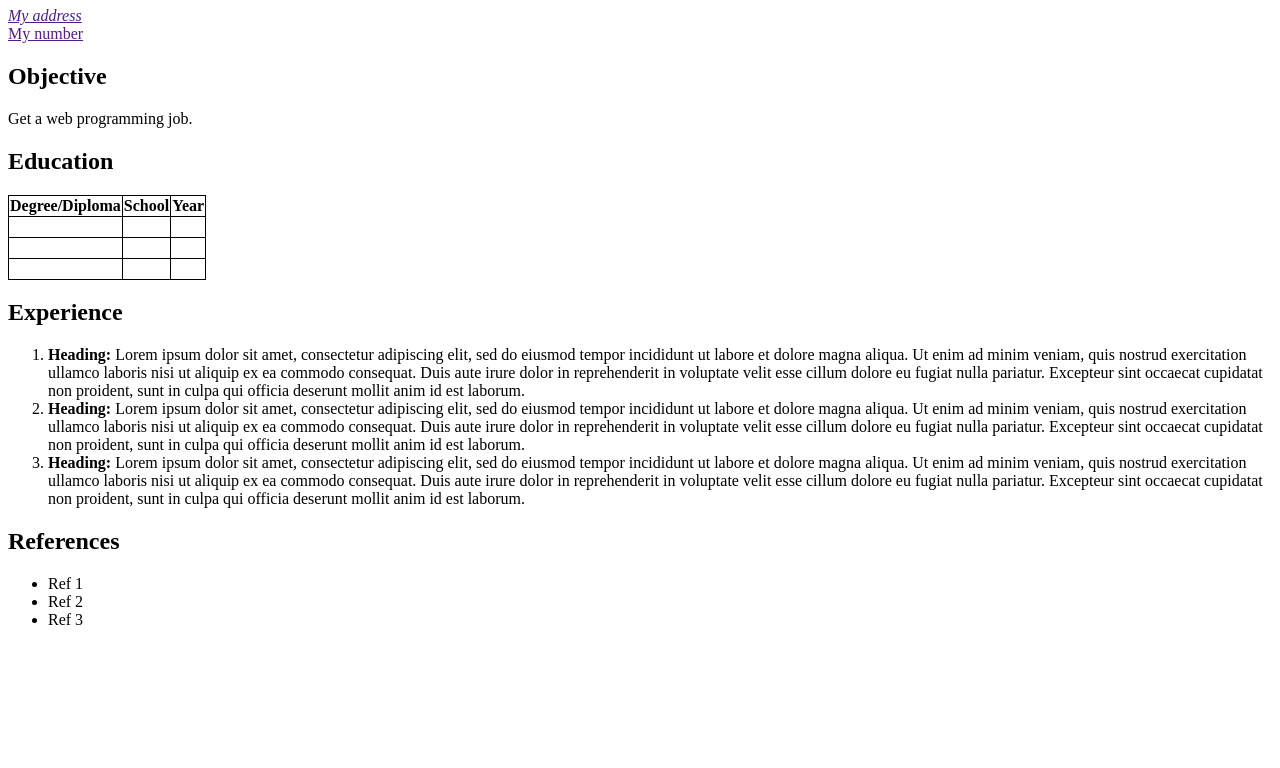
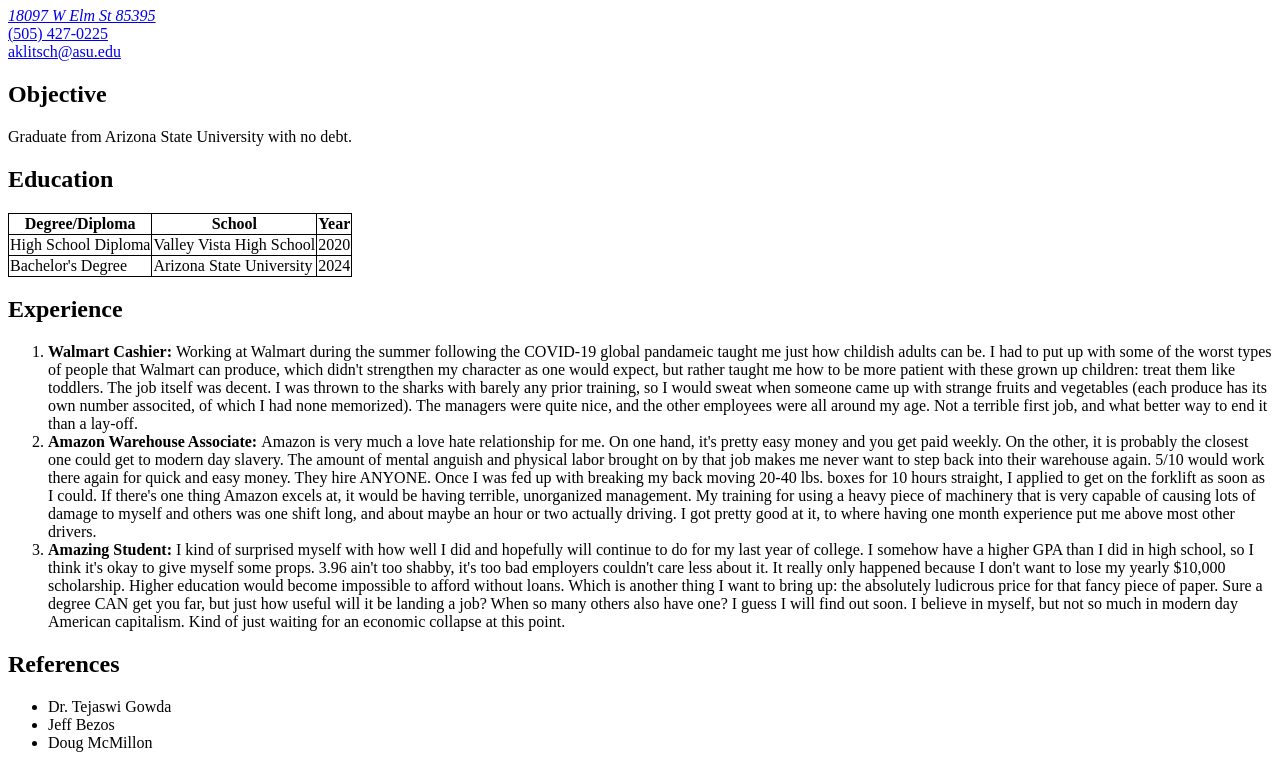
Before and after one commit to tejaswigowda/ame220-oCourse-iCourse, a plain HTML site: page ASSIGNMENTS/A2/code/index.html in a window 1280 px wide. Shown: the part 381-1149 px from the top of the page. Before the commit the page ends 1026 px from the top, so only its background shows below. Drawn offline with Linux system fonts and the light colour scheme.

Commit message:
Submission for A2

```diff
--- a/ASSIGNMENTS/A2/code/index.html
+++ b/ASSIGNMENTS/A2/code/index.html
@@ -1,7 +1,7 @@
 <!doctuype html>
 <html>
 <head>
-  <title> My Resume </title>
+  <title> Andrew's Resume </title>
   <style>
     th, td {
       border: 1px solid black;
@@ -11,13 +11,15 @@
 </head>
 
 <body>
-<img src='https://www.google.com/logos/doodles/2022/katarzyna-kobros-124th-birthday-6753651837109344.2-l.webp'>
-<h1> My name </h1>
-<a href=''><address> My address </address></a>
-<a href=''><phone> My number </phone></a>
+<img src='https://i.ytimg.com/vi/iQACAMUl_ow/mqdefault.jpg'>
+<h1> Andrew Klitsch </h1>
+<a href='https://www.google.com/maps/place/Goodyear,+AZ+85395/@33.4780981,-112.4421858,13z/data=!3m1!4b1!4m6!3m5!1s0x872b47926a332405:0xadb1c4d3e2e1cdaa!8m2!3d33.4754919!4d-112.3924311!16s%2Fm%2F07nq6g8?entry=ttu' target="_blank"><address> 18097 W Elm St 85395 </address></a>
+<a href='https://www.whitepages.com/phone/1-505-427-0225' target="_blank"><phone> (505) 427-0225 </phone></a>
+<br/>
+<a href='https://mail.google.com/mail/u/0/#inbox' target="_blank"><email> aklitsch@asu.edu </email></a>
 
 <h2> Objective </h2>
-<p> Get a web programming job. </p>
+<p> Graduate from Arizona State University with no debt. </p>
 
 <h2> Education </h2>
 	<table style='border: 1px solid black;border-collapse: collapse'>
@@ -30,19 +32,14 @@
 		</thead>
 		<tbody>
 			<tr>
-				<td>&nbsp;</td>
-				<td>&nbsp;</td>
-				<td>&nbsp;</td>
+				<td>High School Diploma</td>
+				<td>Valley Vista High School</td>
+				<td>2020</td>
 			</tr>
 			<tr>
-				<td>&nbsp;</td>
-				<td>&nbsp;</td>
-				<td>&nbsp;</td>
-			</tr>
-			<tr>
-				<td>&nbsp;</td>
-				<td>&nbsp;</td>
-				<td>&nbsp;</td>
+				<td>Bachelor's Degree</td>
+				<td>Arizona State University</td>
+				<td>2024</td>
 			</tr>
 		</tbody>
 	</table>
@@ -51,20 +48,20 @@
 
 <ol>
 <li>
-<strong> Heading: </strong>
-Lorem ipsum dolor sit amet, consectetur adipiscing elit, sed do eiusmod tempor incididunt ut labore et dolore magna aliqua. Ut enim ad minim veniam, quis nostrud exercitation ullamco laboris nisi ut aliquip ex ea commodo consequat. Duis aute irure dolor in reprehenderit in voluptate velit esse cillum dolore eu fugiat nulla pariatur. Excepteur sint occaecat cupidatat non proident, sunt in culpa qui officia deserunt mollit anim id est laborum.
+<strong> Walmart Cashier: </strong>
+Working at Walmart during the summer following the COVID-19 global pandameic taught me just how childish adults can be. I had to put up with some of the worst types of people that Walmart can produce, which didn't strengthen my character as one would expect, but rather taught me how to be more patient with these grown up children: treat them like toddlers. The job itself was decent. I was thrown to the sharks with barely any prior training, so I would sweat when someone came up with strange fruits and vegetables (each produce has its own number associted, of which I had none memorized). The managers were quite nice, and the other employees were all around my age. Not a terrible first job, and what better way to end it than a lay-off.
 
 </li>
 <li>
 
-<strong> Heading: </strong>
-Lorem ipsum dolor sit amet, consectetur adipiscing elit, sed do eiusmod tempor incididunt ut labore et dolore magna aliqua. Ut enim ad minim veniam, quis nostrud exercitation ullamco laboris nisi ut aliquip ex ea commodo consequat. Duis aute irure dolor in reprehenderit in voluptate velit esse cillum dolore eu fugiat nulla pariatur. Excepteur sint occaecat cupidatat non proident, sunt in culpa qui officia deserunt mollit anim id est laborum.
+<strong> Amazon Warehouse Associate: </strong>
+Amazon is very much a love hate relationship for me. On one hand, it's pretty easy money and you get paid weekly. On the other, it is probably the closest one could get to modern day slavery. The amount of mental anguish and physical labor brought on by that job makes me never want to step back into their warehouse again. 5/10 would work there again for quick and easy money. They hire ANYONE. Once I was fed up with breaking my back moving 20-40 lbs. boxes for 10 hours straight, I applied to get on the forklift as soon as I could. If there's one thing Amazon excels at, it would be having terrible, unorganized management. My training for using a heavy piece of machinery that is very capable of causing lots of damage to myself and others was one shift long, and about maybe an hour or two actually driving. I got pretty good at it, to where having one month experience put me above most other drivers.
 
 </li>
 <li>
 
-<strong> Heading: </strong>
-Lorem ipsum dolor sit amet, consectetur adipiscing elit, sed do eiusmod tempor incididunt ut labore et dolore magna aliqua. Ut enim ad minim veniam, quis nostrud exercitation ullamco laboris nisi ut aliquip ex ea commodo consequat. Duis aute irure dolor in reprehenderit in voluptate velit esse cillum dolore eu fugiat nulla pariatur. Excepteur sint occaecat cupidatat non proident, sunt in culpa qui officia deserunt mollit anim id est laborum.
+<strong> Amazing Student: </strong>
+I kind of surprised myself with how well I did and hopefully will continue to do for my last year of college. I somehow have a higher GPA than I did in high school, so I think it's okay to give myself some props. 3.96 ain't too shabby, it's too bad employers couldn't care less about it. It really only happened because I don't want to lose my yearly $10,000 scholarship. Higher education would become impossible to afford without loans. Which is another thing I want to bring up: the absolutely ludicrous price for that fancy piece of paper. Sure a degree CAN get you far, but just how useful will it be landing a job? When so many others also have one? I guess I will find out soon. I believe in myself, but not so much in modern day American capitalism. Kind of just waiting for an economic collapse at this point.
 
 
 </li>
@@ -72,9 +69,9 @@
 
 <h2> References </h2>
 <ul>
-  <li>Ref 1</li>
-  <li>Ref 2</li>
-  <li>Ref 3</li>
+  <li>Dr. Tejaswi Gowda</li>
+  <li>Jeff Bezos</li>
+  <li>Doug McMillon</li>
 </ul>
 
 </body>
```
